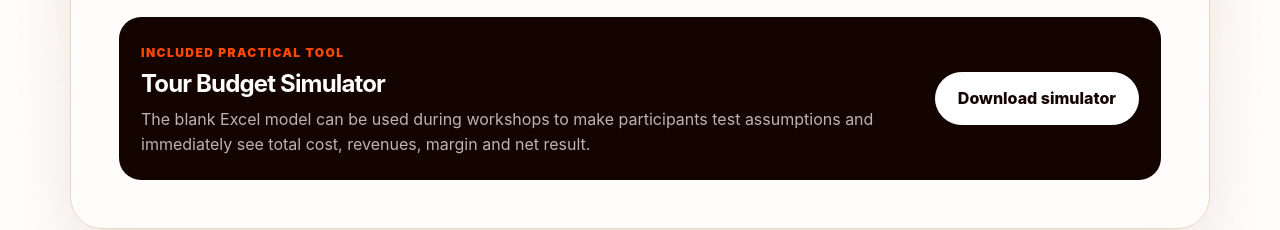
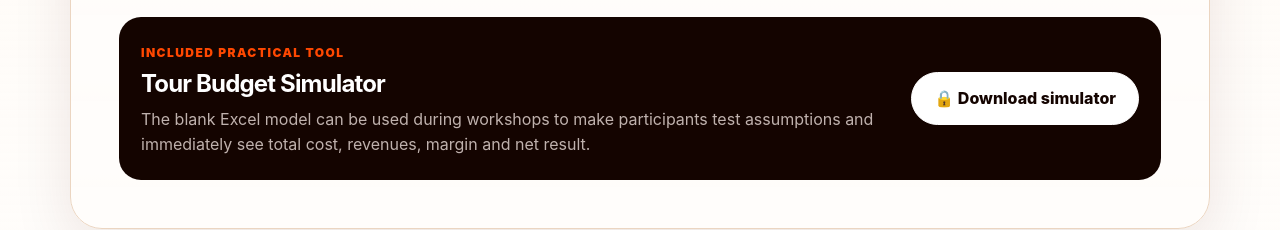
Before and after one commit to hermespromox/habib-achour-advisory, a website: page index.html in a window 1280 px wide. Shown: the part 4823-5053 px from the top of the page. Drawn offline with nearby package versions, Linux system fonts and the light colour scheme.

Commit message:
Add lock icon to simulator CTA

```diff
--- a/index.html
+++ b/index.html
@@ -271,7 +271,7 @@
             <h3 data-en="Tour Budget Simulator" data-fr="Simulateur de Budget de Tournée">Tour Budget Simulator</h3>
             <p data-en="The blank Excel model can be used during workshops to make participants test assumptions and immediately see total cost, revenues, margin and net result." data-fr="Le modèle Excel vierge peut être utilisé en atelier pour tester les hypothèses et visualiser immédiatement coût total, revenus, marge et résultat net.">The blank Excel model can be used during workshops to make participants test assumptions and immediately see total cost, revenues, margin and net result.</p>
           </div>
-          <a class="button secondary" href="/tour-budget-simulator.xlsx" download data-en="Download simulator" data-fr="Télécharger le simulateur">Download simulator</a>
+          <a class="button secondary" href="/tour-budget-simulator.xlsx" download data-en="🔒 Download simulator" data-fr="🔒 Télécharger le simulateur">🔒 Download simulator</a>
         </div>
       </div>
     </section>
```
